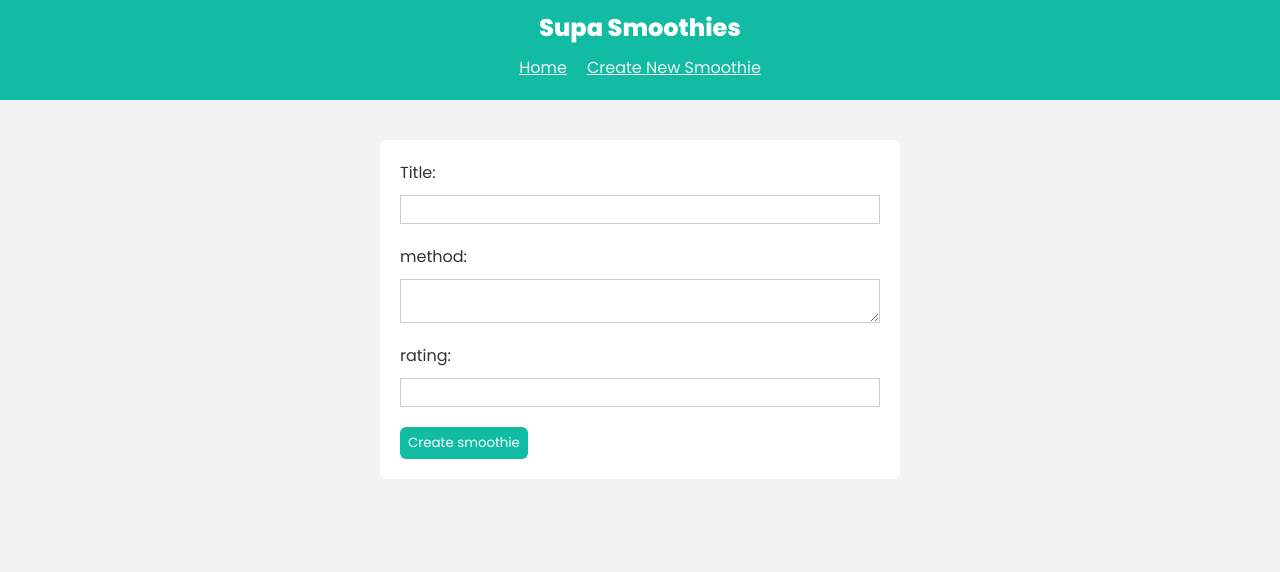
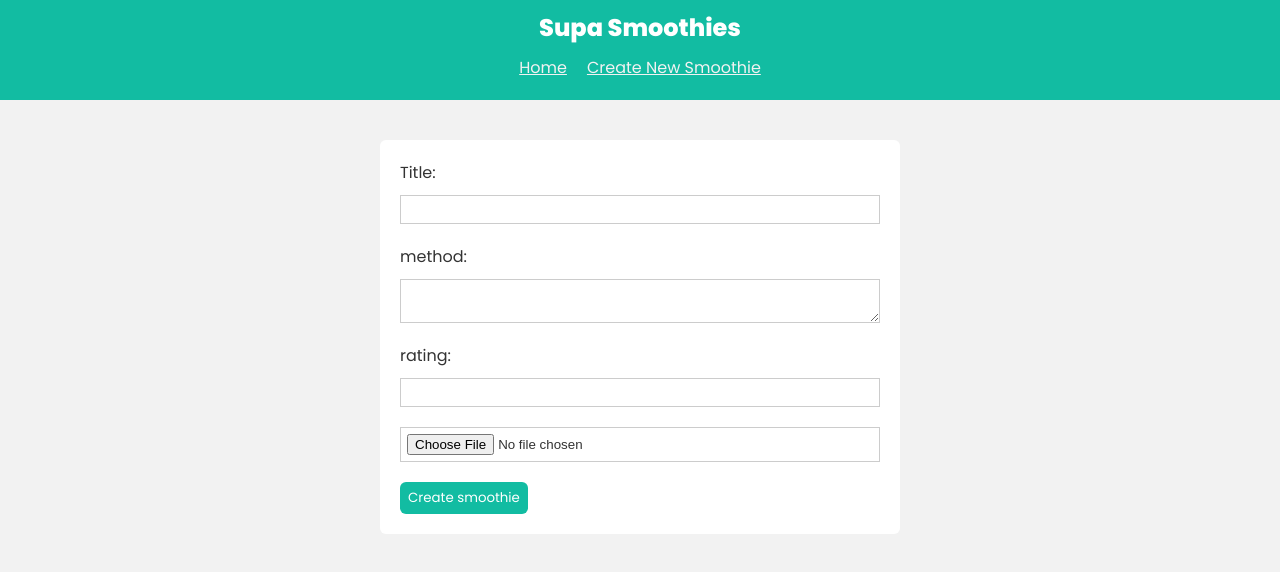
Before and after one commit to Saber1Y/Supa-Smoot, a React (Create React App) app: page /create in a window 1280 px wide. Shown: the top 572 px of the page. Built offline with nearby package versions, Linux system fonts and the light colour scheme.

Commit message:
feat: image uploader

```diff
--- /dev/null
+++ b/src/components/ImageUploader.js
@@ -0,0 +1,44 @@
+import { useState } from "react";
+import supabase from "../config/SupabaseClient";
+
+const ImageUploader = ({ onUpload }) => {
+  const [uploading, setUploading] = useState();
+
+  const hanldeUpload = async (e) => {
+    const file = e.target.files?.[0];
+
+    if (!file) {
+      return;
+    }
+    const filePath = `${Date.now()}_${file.name}`;
+    setUploading(true);
+
+    const { data, error } = await supabase.storage
+      .from("smoothyimages")
+      .upload(filePath, file, { cacheControl: "3600", upsert: false });
+
+    setUploading(false);
+
+    if (error) return console.error("Upload error:", error);
+
+    const { publicURL, error: urlError } = supabase.storage
+      .from("smoothyimages")
+      .getPublicUrl(data.path);
+
+    if (urlError) return console.error("URL error:", urlError);
+    onUpload(publicURL);
+  };
+  return (
+    <>
+      <input
+        type="file"
+        accept="image/*"
+        onChange={hanldeUpload}
+        disabled={uploading}
+      />
+      {uploading && <p>Uploading...</p>}
+    </>
+  );
+};
+
+export default ImageUploader;
--- a/src/pages/Create.js
+++ b/src/pages/Create.js
@@ -1,11 +1,13 @@
 import { useState } from "react";
 import supabase from "../config/SupabaseClient";
 import { useNavigate } from "react-router-dom";
+import ImageUploader from "../components/ImageUploader";
 
 const Create = () => {
   const [title, setTitle] = useState();
   const [method, setMethod] = useState();
   const [rating, setRating] = useState();
+  const [image, setImage] = useState([]);
 
   const [formError, setFormError] = useState();
 
@@ -23,7 +25,7 @@ const Create = () => {
     const { data, error } = await supabase
       .from("Smoothies")
       .insert([{ title, method, rating }])
-      .select()
+      .select();
 
     if (error) {
       setFormError("Please fill all the fields");
@@ -32,7 +34,7 @@ const Create = () => {
     if (data) {
       console.log(data);
       setFormError(null);
-      navigate('/');
+      navigate("/");
     }
   };
   return (
@@ -62,6 +64,12 @@ const Create = () => {
           onChange={(e) => setRating(e.target.value)}
         />
 
+        <ImageUploader onUpload={(url) => setImage((prev) => [...prev, url])} />
+
+        {image.map((img, index) => (
+          <img key={index} src={img} alt="Smoothie" style={{ width: 200 }} />
+        ))}
+
         <button>Create smoothie</button>
 
         {formError && <p className="error">{formError}</p>}
```
